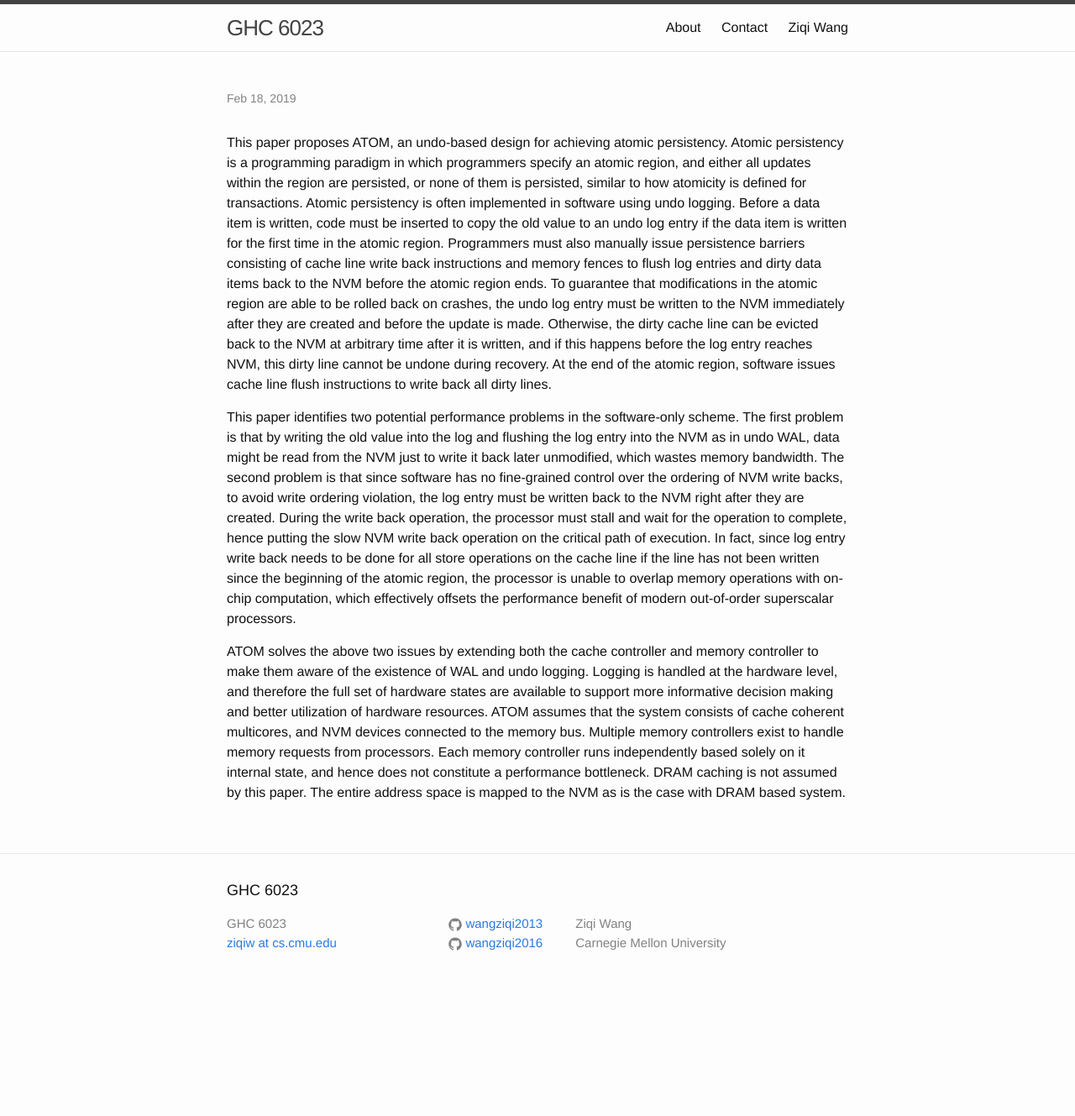
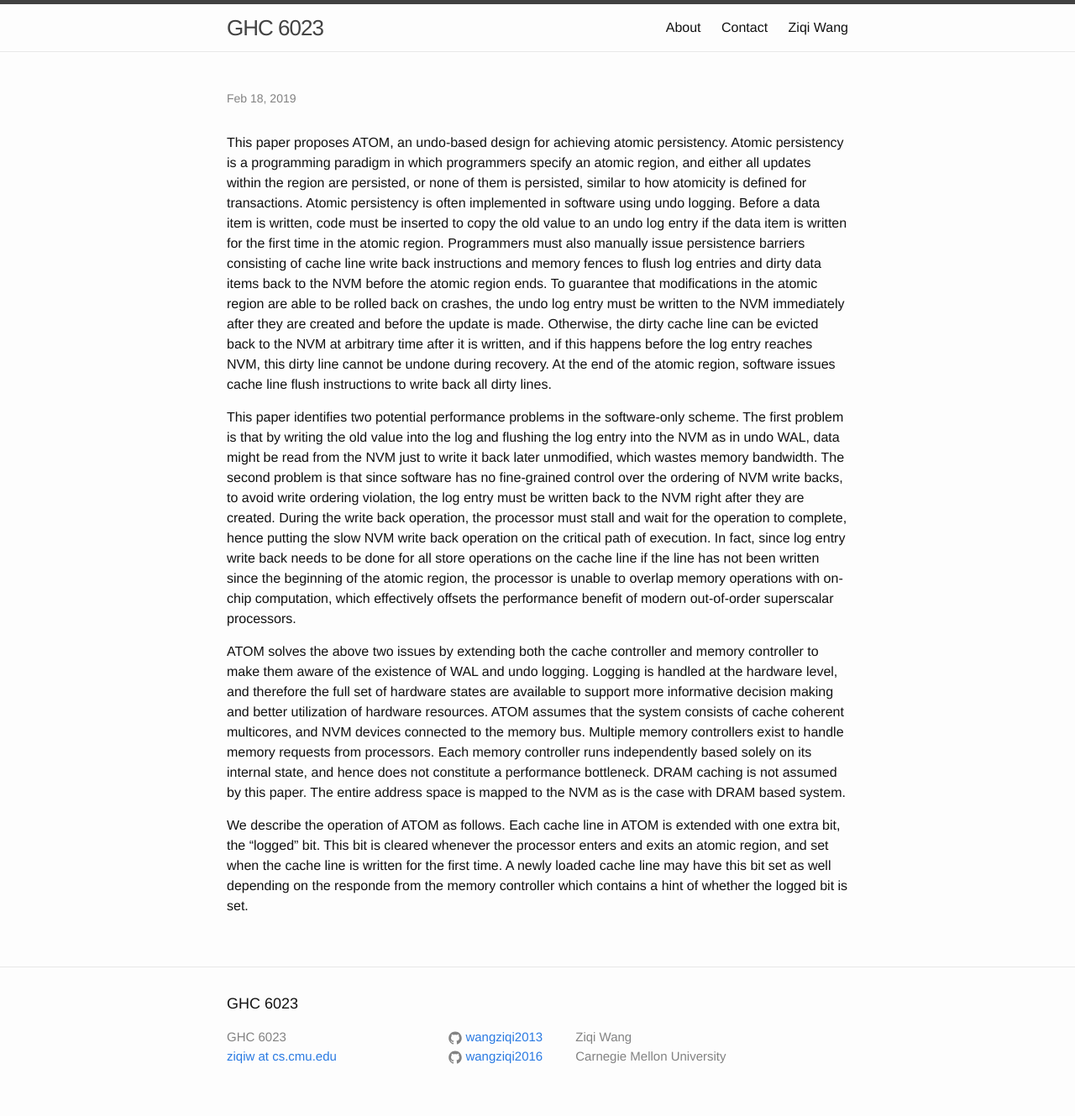
Before and after one commit to wangziqi2013/wangziqi2013.github.io, a Jekyll site: the page built from _posts/2019-02-17-atom.markdown, in a window 1280 px wide. Shown: the whole page at 84% size. Built offline with Jekyll 4.4.1, drawn with Linux system fonts in a browser that asks for light colours; our own code applies the rules of GitHub Pages for plain Markdown files; before the commit the page ends 1194 px from its top, so only the background shows below that.

Commit message:
Adding logged bit

```diff
--- a/_posts/2019-02-17-atom.markdown
+++ b/_posts/2019-02-17-atom.markdown
@@ -39,6 +39,11 @@ ATOM solves the above two issues by extending both the cache controller and memo
 existence of WAL and undo logging. Logging is handled at the hardware level, and therefore the full set of hardware states
 are available to support more informative decision making and better utilization of hardware resources. ATOM assumes that
 the system consists of cache coherent multicores, and NVM devices connected to the memory bus. Multiple memory controllers
-exist to handle memory requests from processors. Each memory controller runs independently based solely on it internal
+exist to handle memory requests from processors. Each memory controller runs independently based solely on its internal
 state, and hence does not constitute a performance bottleneck. DRAM caching is not assumed by this paper. The entire
 address space is mapped to the NVM as is the case with DRAM based system.
+
+We describe the operation of ATOM as follows. Each cache line in ATOM is extended with one extra bit, the "logged" bit.
+This bit is cleared whenever the processor enters and exits an atomic region, and set when the cache line is written
+for the first time. A newly loaded cache line may have this bit set as well depending on the responde from the memory
+controller which contains a hint of whether the logged bit is set.
```
